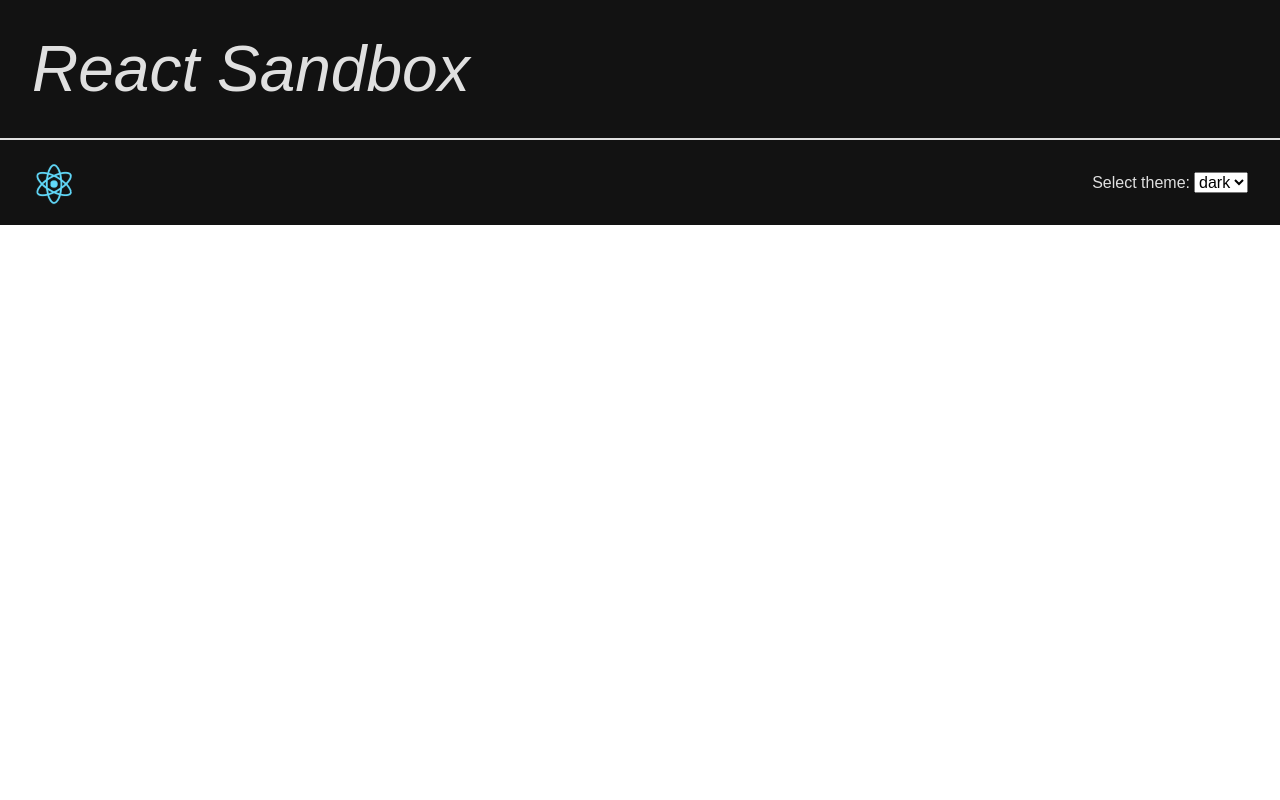
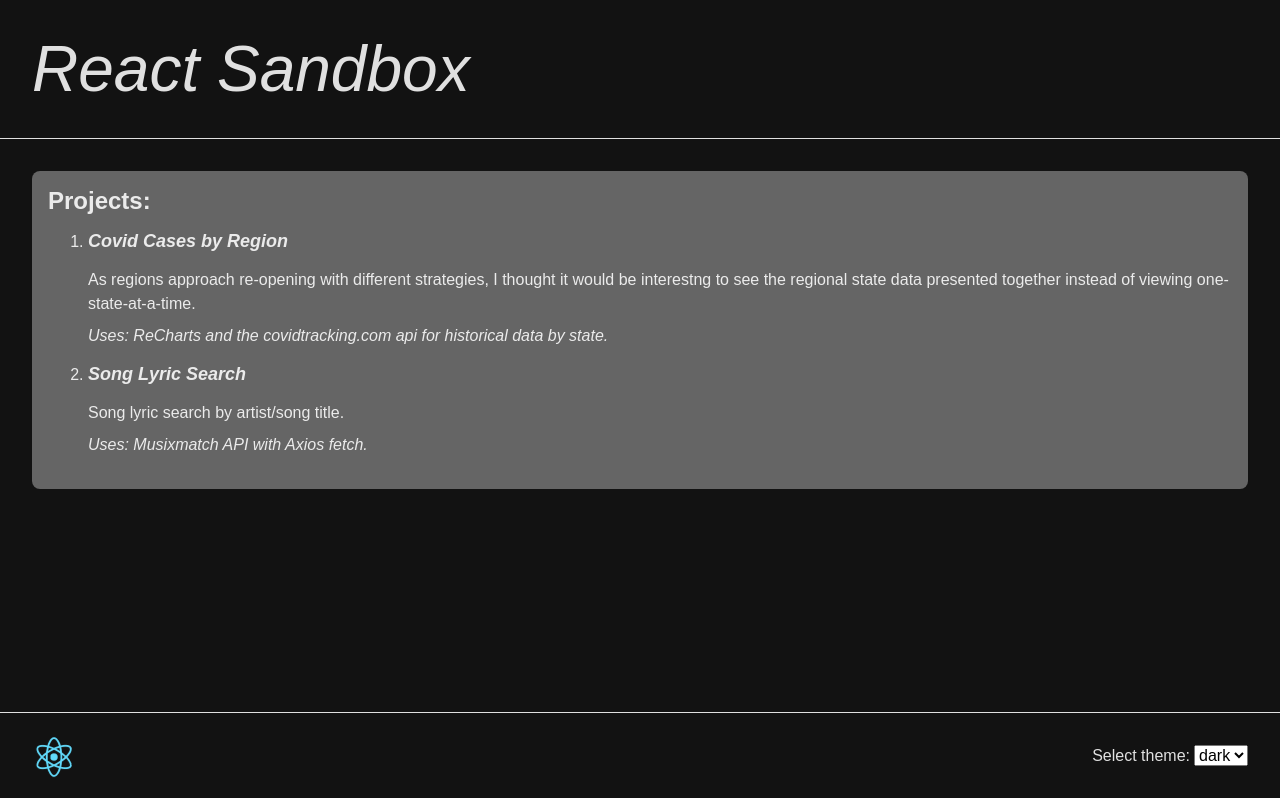
Before and after one commit to dougwigg/react-app, a React (Create React App) app: page / in a window 1280 px wide. Built offline with nearby package versions, Linux system fonts and the light colour scheme.

Commit message:
tweak router settings

```diff
--- a/src/App.js
+++ b/src/App.js
@@ -20,10 +20,10 @@ function App() {
   return (
     <ThemeProvider theme={themeStyle}>
       <Header />
-      <Router>
+      <Router basename={process.env.PUBLIC_URL}>
         <Switch>
-          <Route path='/react-app/' exact component={BodyHOC(HomeTOC)} />
-          <Route path='/react-app/covid-by-region' exact component={BodyHOC(CovidByRegionBody)}/>
+          <Route path='/' exact component={BodyHOC(HomeTOC)} />
+          <Route path='/covid-by-region' exact component={BodyHOC(CovidByRegionBody)}/>
           <Route path='/react-app/project1' exact component={BodyHOC(Project1)} />
           <Route path="/react-app/project1/:songId" component={BodyHOC(Lyrics)}/>
           <Route path='/react-app/project3' exact component={BodyHOC(Project3)}/>
--- a/src/HomeTOC.jsx
+++ b/src/HomeTOC.jsx
@@ -9,7 +9,7 @@ const HomeTOC = () => {
         <h2 className={styles.header}>Projects:</h2>
         <ol>
           <li className={styles.itm}>
-            <Link to="/react-app/covid-by-region">Covid Cases by Region</Link>
+            <Link to="/covid-by-region">Covid Cases by Region</Link>
             <p>
               <div>
                 As regions approach re-opening with different strategies, I thought it would be interestng
--- a/src/projects/CovidByRegionBody.jsx
+++ b/src/projects/CovidByRegionBody.jsx
@@ -8,7 +8,7 @@ import CovidByRegion from './covid-by-region/CovidByRegion';
 const CovidByRegionBody = () => {
   return (
     <>
-      <Link className={styles.backLink} to="/react-app/">&#8678;&nbsp;Homepage</Link>
+      <Link className={styles.backLink} to="/">&#8678;&nbsp;Homepage</Link>
       <CovidByRegion />
     </>
   );
```
